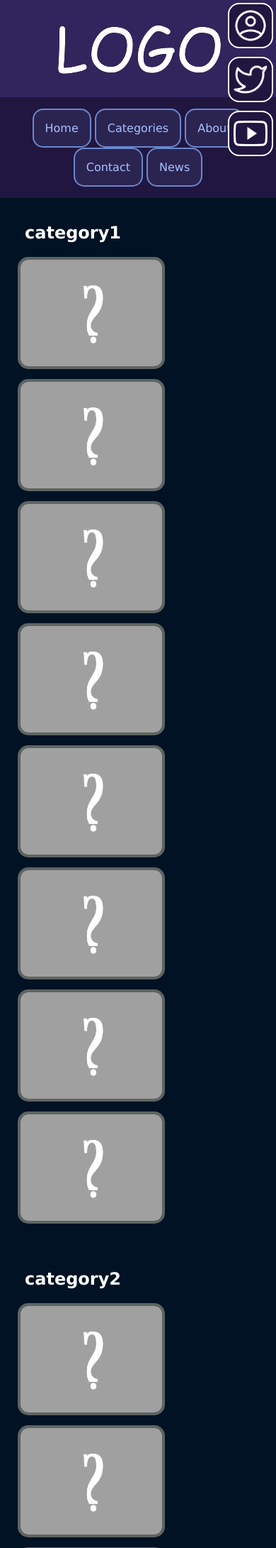
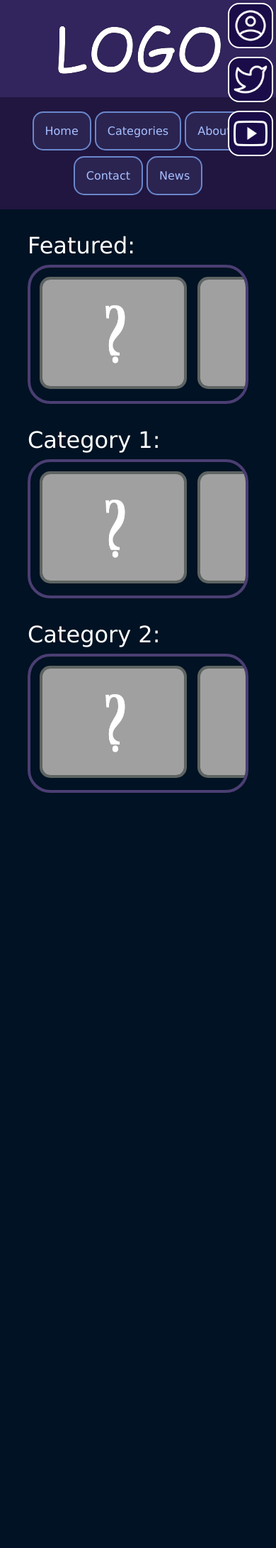
Before and after one commit to Azapru/school-website-project, a PHP site: page / in a window 390 px wide. Shown: the top 2181 px of the page at 71% size. After the commit the page ends 1117 px from the top, so only its background shows below. Run offline with PHP 8.4, Linux system fonts and the light colour scheme.

Commit message:
Display games horizontally + mobile fixes

```diff
--- a/TODO.txt
+++ b/TODO.txt
@@ -1,5 +1 @@
-featured games have to placed in a different way
-overall more proportion to the website
 hover on effects, and in general just some effects come up with smth
-she wants the site to work on the mobile so u could try it
-and lastly it needs to be elaborated
--- a/index.html
+++ b/index.html
@@ -16,25 +16,25 @@
         <img src="assets/logo.png" alt="logo">
     </header>
     <nav>
-        <a><button>Home</button></a>
+        <a><button class="navbar-btn">Home</button></a>
         <div class="dropdown">
-            <button class="dropbtn">Categories</button>
+            <button class="dropbtn navbar-btn">Categories</button>
             <div class="dropdown-content">
                 <a href="">category1</a>
                 <a href="">category2</a>
                 <a href="">category3</a>
             </div>
         </div>
-        <a><button>About</button></a>
+        <a><button class="navbar-btn">About</button></a>
         <div class="dropdown">
-            <button class="dropbtn">Contact</button>
+            <button class="dropbtn navbar-btn">Contact</button>
             <div class="dropdown-content">
                 <a href="">Phone</a>
                 <a href="">E-mail</a>
             </div>
         </div>
             <div class="dropdown">
-            <button class="dropbtn">News</button>
+            <button class="dropbtn navbar-btn">News</button>
             <div class="dropdown-content">
                 <a href="">News</a>
                 <a href="">Update logs</a>
@@ -42,8 +42,19 @@
         </div>
     </nav>
 
-    <section>
-        <h1>category1</h1>
+    <div class="games-listing">
+        <h1>Featured: </h1>
+        <div class="games-shelf">
+            <div class="scrollable">
+                <img src="assets/placeholder-game.png" alt="Game" class="games">
+                <img src="assets/placeholder-game.png" alt="Game" class="games">
+                <img src="assets/placeholder-game.png" alt="Game" class="games">
+            </div>
+        </div>
+
+        <h1>Category 1: </h1>
+        <div class="games-shelf">
+            <div class="scrollable">
                 <img src="assets/placeholder-game.png" alt="Game" class="games">
                 <img src="assets/placeholder-game.png" alt="Game" class="games">
                 <img src="assets/placeholder-game.png" alt="Game" class="games">
@@ -51,11 +62,15 @@
                 <img src="assets/placeholder-game.png" alt="Game" class="games">
                 <img src="assets/placeholder-game.png" alt="Game" class="games">
                 <img src="assets/placeholder-game.png" alt="Game" class="games">
-        <img src="assets/placeholder-game.png" alt="Game" class="games"><br>
-    </section>
+                <img src="assets/placeholder-game.png" alt="Game" class="games">
+                <img src="assets/placeholder-game.png" alt="Game" class="games">
+                <img src="assets/placeholder-game.png" alt="Game" class="games">
+            </div>
+        </div>
 
-    <section>
-        <h1>category2</h1>
+        <h1>Category 2: </h1>
+        <div class="games-shelf">
+            <div class="scrollable">
                 <img src="assets/placeholder-game.png" alt="Game" class="games">
                 <img src="assets/placeholder-game.png" alt="Game" class="games">
                 <img src="assets/placeholder-game.png" alt="Game" class="games">
@@ -63,19 +78,12 @@
                 <img src="assets/placeholder-game.png" alt="Game" class="games">
                 <img src="assets/placeholder-game.png" alt="Game" class="games">
                 <img src="assets/placeholder-game.png" alt="Game" class="games">
-        <img src="assets/placeholder-game.png" alt="Game" class="games"><br>
-    </section>
-
-    <section>
-        <h1>category3</h1>
                 <img src="assets/placeholder-game.png" alt="Game" class="games">
                 <img src="assets/placeholder-game.png" alt="Game" class="games">
                 <img src="assets/placeholder-game.png" alt="Game" class="games">
-        <img src="assets/placeholder-game.png" alt="Game" class="games">
-        <img src="assets/placeholder-game.png" alt="Game" class="games">
-        <img src="assets/placeholder-game.png" alt="Game" class="games">
-        <img src="assets/placeholder-game.png" alt="Game" class="games">
-        <img src="assets/placeholder-game.png" alt="Game" class="games"><br>
-    </section>
-</body>
+            </div>
+        </div>
+
+        <div class="empty"></div>
+    </div>
 </html>
--- a/style.css
+++ b/style.css
@@ -81,6 +81,7 @@ img {
     border-radius: 15px;
     width: 200px;
     height: 150px;
+    display: inline-block;
 }
 
 .div {
@@ -88,11 +89,6 @@ img {
     background-color: #6f757e;
     text-align: center;
     border-radius: 15px;
-}
-
-h1 {
-    color: rgb(255, 255, 255);
-    margin: 15px;
 }
 
 p {
@@ -106,7 +102,7 @@ p {
     padding: 6px;
     border: white 2px solid;
     border-radius: 16px;
-    background-color: #201640;
+    background-color: #1a0c48;
 }
 
 .socials {
@@ -114,3 +110,33 @@ p {
     position: fixed;
     width: 100%;
 }
+
+.games-shelf {
+    margin-inline: 10%;
+    overflow-x: auto;
+    white-space: nowrap;
+    overflow-y: hidden;
+    border: 4px solid #4b3e73;
+    border-radius: 32px;
+}
+
+.scrollable {
+    display: inline-block;
+    padding: 8px
+}
+
+h1 {
+    color: white;
+    margin-inline: 10%;
+    margin-top: 32px;
+    margin-bottom: 8px;
+    font-weight: 100;
+}
+
+.empty {
+    height: 128px;
+}
+
+.navbar-btn {
+    margin-block: 4px;
+}
```
Lines whose indentation alone changed are shown as unchanged.
